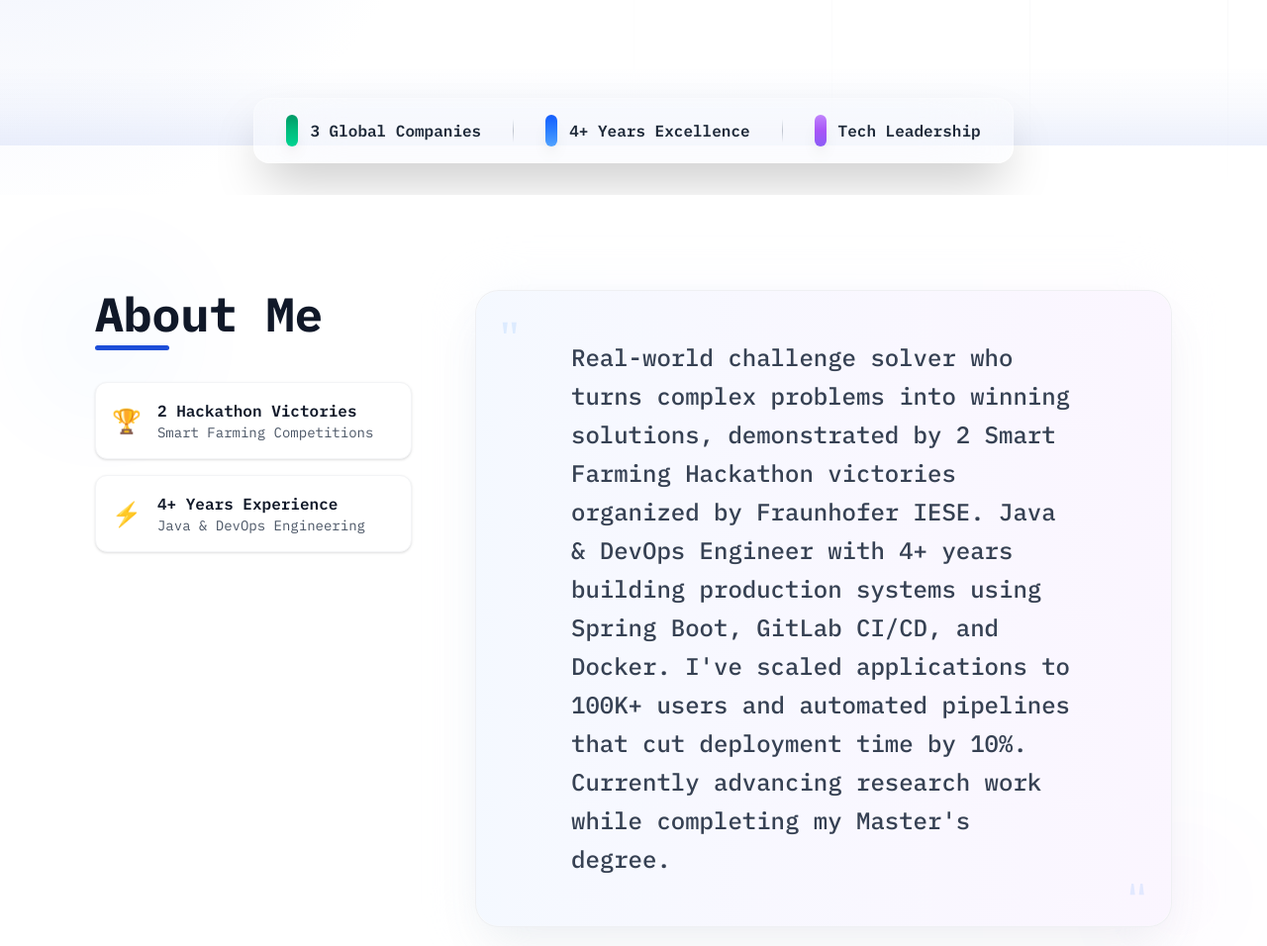
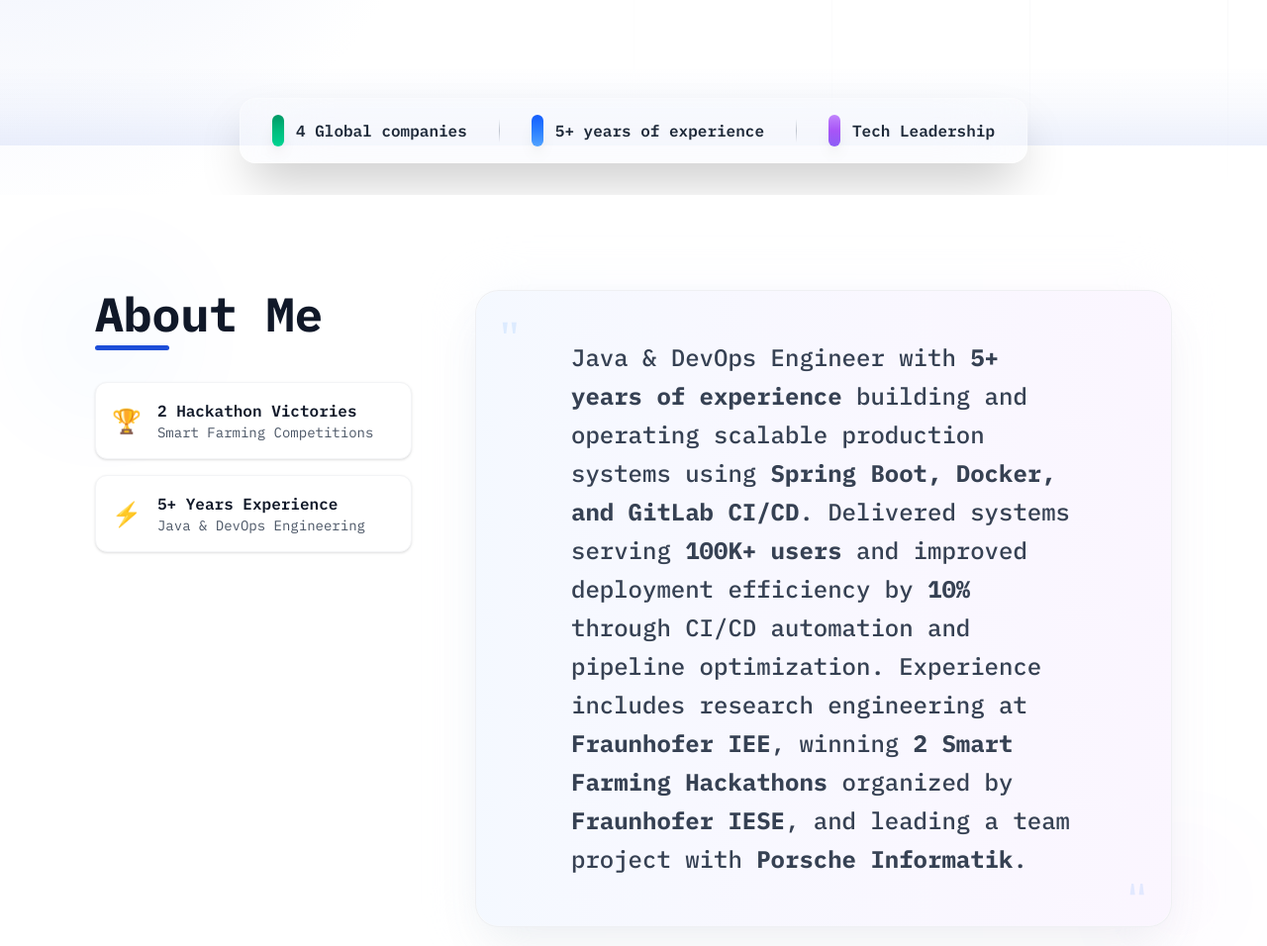
Before and after one commit to pratikmondal6/pratikmondal6.github.io, an Astro site: page / in a window 1280 px wide. Shown: the part 603-1559 px from the top of the page at 99% size. Built offline with nearby package versions, Linux system fonts and the light colour scheme; Astro itself is replaced by a stand-in of ours.

Commit message:
Update sections

```diff
--- a/src/components/About.astro
+++ b/src/components/About.astro
@@ -4,7 +4,7 @@ import { siteConfig } from "../config";
 // Extract key highlights from the about text
 const highlights = [
   { icon: "🏆", text: "2 Hackathon Victories", subtext: "Smart Farming Competitions" },
-  { icon: "⚡", text: "4+ Years Experience", subtext: "Java & DevOps Engineering" }
+  { icon: "⚡", text: "5+ Years Experience", subtext: "Java & DevOps Engineering" }
 ];
 ---
 
@@ -54,8 +54,7 @@ const highlights = [
             <!-- Quote decoration -->
             <div class="absolute top-6 left-6 text-5xl text-blue-200/40 font-serif leading-none">"</div>
 
-            <p class="text-lg sm:text-xl md:text-2xl leading-relaxed text-gray-700 relative z-10 pl-12 pr-12 font-medium">
-              {siteConfig.aboutMe}
+            <p class="text-lg sm:text-xl md:text-2xl leading-relaxed text-gray-700 relative z-10 pl-12 pr-12 font-medium" set:html={siteConfig.aboutMe}>
             </p>
 
             <!-- Bottom decoration -->
--- a/src/components/Hero.astro
+++ b/src/components/Hero.astro
@@ -352,12 +352,12 @@ import { siteConfig } from "../config";
           <div class="flex items-center gap-6 sm:gap-8 px-6 sm:px-8 py-4 bg-white/20 backdrop-blur-2xl rounded-2xl border border-white/30 shadow-2xl hover:shadow-3xl transition-all duration-500 hover:scale-105 group">
             <div class="flex items-center gap-3">
               <div class="w-3 h-8 bg-gradient-to-t from-emerald-400 via-emerald-500 to-emerald-600 rounded-full shadow-lg group-hover:shadow-emerald-300/50 transition-shadow duration-300"></div>
-              <span class="text-sm sm:text-base font-semibold text-gray-800 group-hover:text-gray-900 transition-colors duration-300">3 Global Companies</span>
+              <span class="text-sm sm:text-base font-semibold text-gray-800 group-hover:text-gray-900 transition-colors duration-300">4 Global companies</span>
             </div>
             <div class="w-px h-6 bg-gradient-to-b from-transparent via-gray-400/60 to-transparent"></div>
             <div class="flex items-center gap-3">
               <div class="w-3 h-8 bg-gradient-to-t from-blue-400 via-blue-500 to-blue-600 rounded-full shadow-lg group-hover:shadow-blue-300/50 transition-shadow duration-300"></div>
-              <span class="text-sm sm:text-base font-semibold text-gray-800 group-hover:text-gray-900 transition-colors duration-300">4+ Years Excellence</span>
+              <span class="text-sm sm:text-base font-semibold text-gray-800 group-hover:text-gray-900 transition-colors duration-300">5+ years of experience</span>
             </div>
             <div class="w-px h-6 bg-gradient-to-b from-transparent via-gray-400/60 to-transparent"></div>
             <div class="flex items-center gap-3">
--- a/src/config.ts
+++ b/src/config.ts
@@ -2,7 +2,7 @@ export const siteConfig = {
   name: "Pratik Mondal",
   title: "Java & DevOps Engineer",
   description:
-    "Portfolio website of Pratik Mondal, showcasing 4+ years of experience in building enterprise applications and automating deployments with a focus on Java, Spring Boot, CI/CD, and DevOps practices.",
+    "Portfolio website of Pratik Mondal, showcasing 5+ years of experience in building enterprise applications and automating deployments with a focus on Java, Spring Boot, CI/CD, and DevOps practices.",
   accentColor: "#1d4ed8", // You can change this to match your branding
   social: {
     email: "pratikmondal6@hotmail.com",
@@ -10,7 +10,7 @@ export const siteConfig = {
     github: "https://github.com/pratikmondal6",
   },
   aboutMe:
-    "Real-world challenge solver who turns complex problems into winning solutions, demonstrated by 2 Smart Farming Hackathon victories organized by Fraunhofer IESE. Java & DevOps Engineer with 4+ years building production systems using Spring Boot, GitLab CI/CD, and Docker. I've scaled applications to 100K+ users and automated pipelines that cut deployment time by 10%. Currently advancing research work while completing my Master's degree.",
+    "Java & DevOps Engineer with <strong>5+ years of experience</strong> building and operating scalable production systems using <strong>Spring Boot, Docker, and GitLab CI/CD</strong>. Delivered systems serving <strong>100K+ users</strong> and improved deployment efficiency by <strong>10%</strong> through CI/CD automation and pipeline optimization. Experience includes research engineering at <strong>Fraunhofer IEE</strong>, winning <strong>2 Smart Farming Hackathons</strong> organized by <strong>Fraunhofer IESE</strong>, and leading a team project with <strong>Porsche Informatik</strong>.",
   skills: [
     "Java", "Spring Boot", "GitLab CI/CD", "Jenkins", "Docker", "Kubernetes",
     "Python", "JavaScript", "TypeScript", "ReactJS", "Angular", "MongoDB",
```
